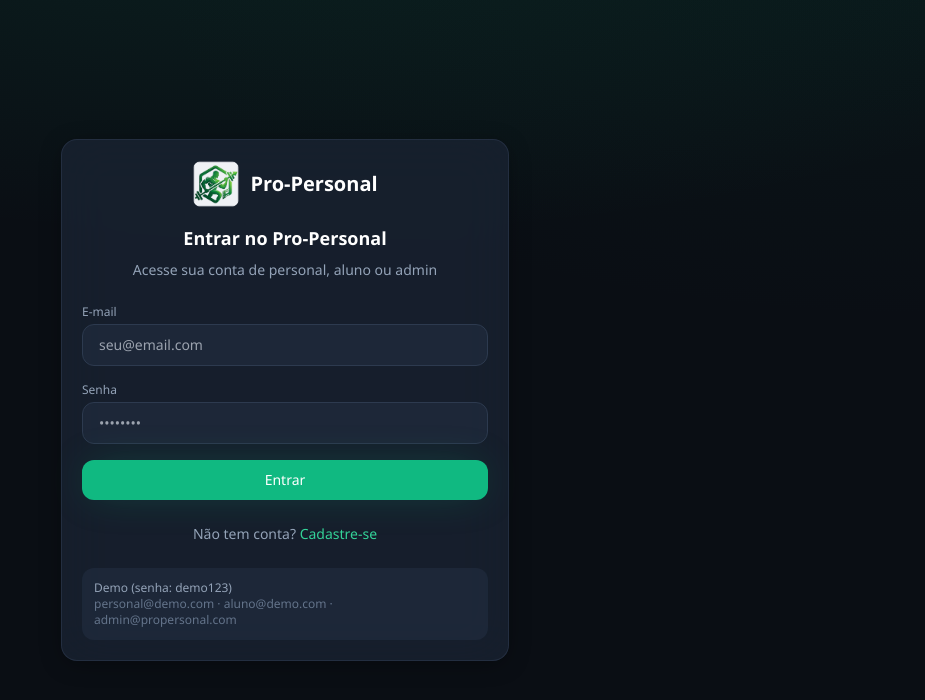
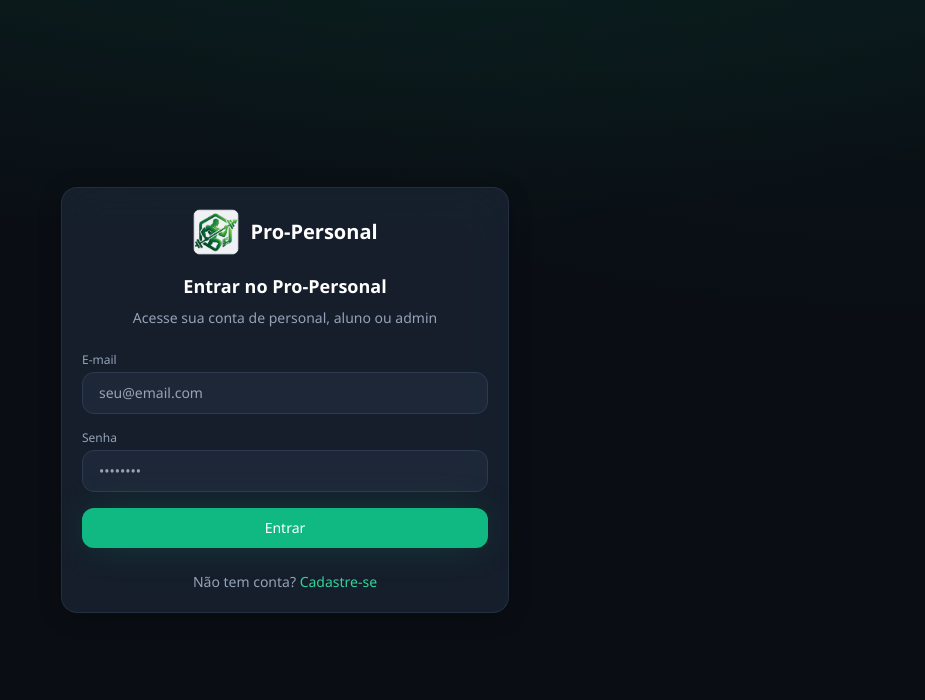
Before and after one commit to ppauloemilio/pro-personal, a Next.js app: page /login in a window 1280 px wide. Shown: the top 700 px of the page, without its empty margins (355-1280 px from the left). Built offline with nearby package versions, Linux system fonts and the light colour scheme.

Commit message:
fix: remover credenciais demo do rodapé do login

```diff
--- a/src/app/login/page.tsx
+++ b/src/app/login/page.tsx
@@ -50,10 +50,6 @@ export default async function LoginPage({
             Cadastre-se
           </Link>
         </p>
-        <div className="rounded-xl bg-surface-elevated/50 p-3 text-xs text-slate-500">
-          <p className="font-medium text-slate-400">Demo (senha: demo123)</p>
-          <p>personal@demo.com · aluno@demo.com · admin@propersonal.com</p>
-        </div>
       </Card>
     </div>
   );
```
